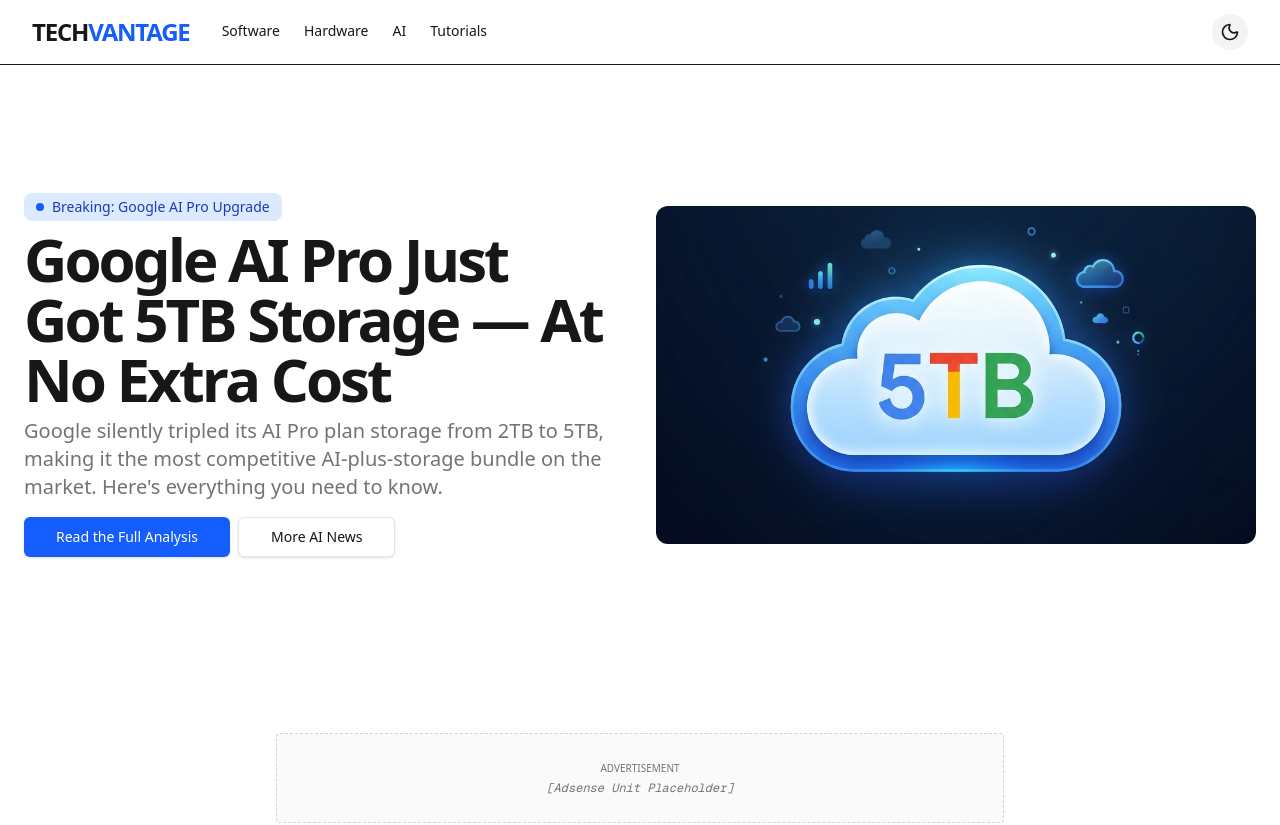
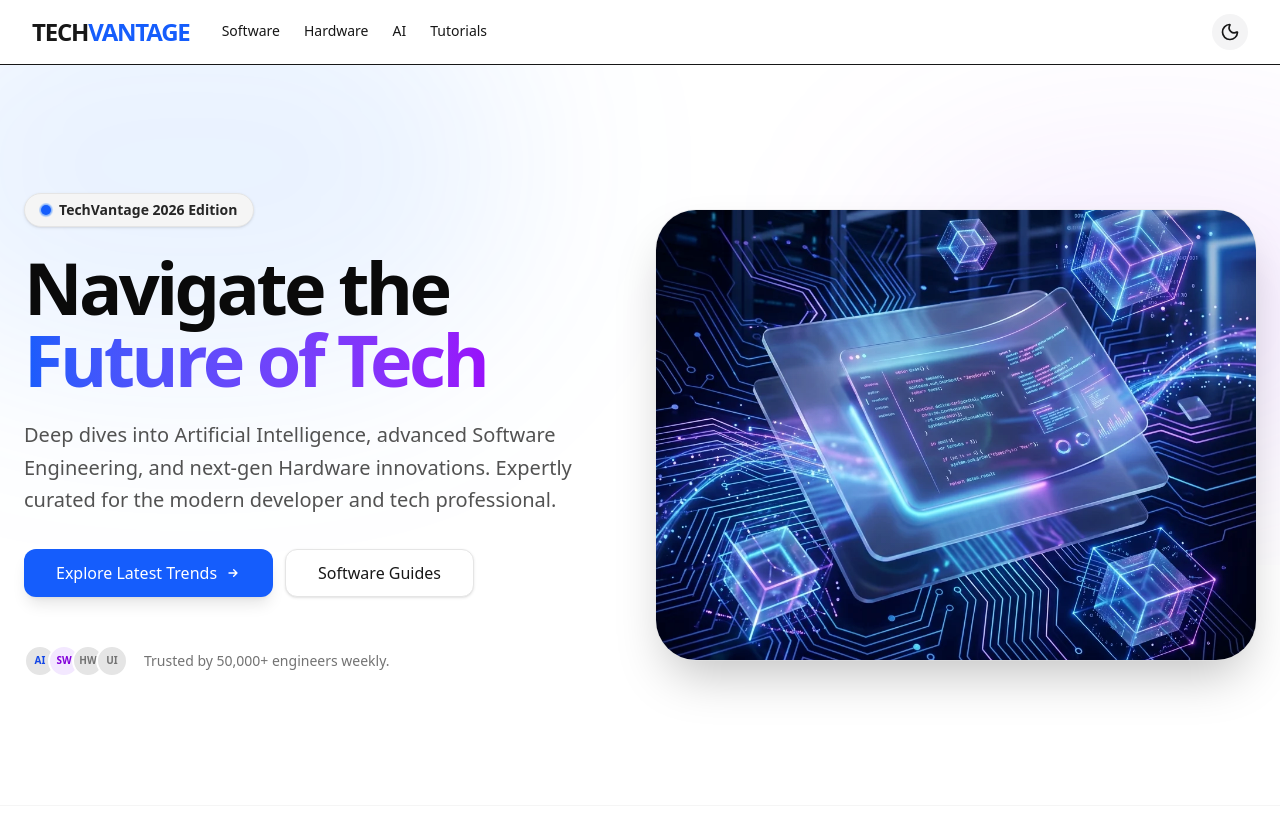
Before and after one commit to BihanMadhusankha/techvantage-blog, a Next.js app: page / in a window 1280 px wide. Shown: the top 825 px of the page. Built offline with nearby package versions, Linux system fonts and the light colour scheme.

Commit message:
Update Claude Opus DB deletion blog to English for US audience

```diff
--- a/src/components/home/Hero.tsx
+++ b/src/components/home/Hero.tsx
@@ -3,53 +3,98 @@
 
 export function Hero() {
   return (
-    <section className="relative w-full py-12 md:py-24 lg:py-32 bg-background overflow-hidden">
-      <div className="container mx-auto px-4 md:px-6">
-        <div className="grid gap-6 lg:grid-cols-[1fr_400px] lg:gap-12 xl:grid-cols-[1fr_600px]">
-          <div className="flex flex-col justify-center space-y-4">
-            <div className="space-y-2">
-              <div className="inline-flex items-center gap-2 rounded-lg bg-blue-100 dark:bg-blue-900/30 px-3 py-1 text-sm font-medium text-blue-800 dark:text-blue-300">
-                <span className="relative flex h-2 w-2">
+    <section className="relative w-full py-16 md:py-24 lg:py-32 bg-white dark:bg-[#0a0a0a] overflow-hidden border-b border-neutral-100 dark:border-neutral-900">
+      {/* Abstract Background Gradients */}
+      <div className="absolute top-0 inset-x-0 h-[500px] pointer-events-none overflow-hidden">
+        <div className="absolute -top-[20%] -left-[10%] w-[50%] h-[80%] rounded-full bg-blue-500/10 dark:bg-blue-600/10 blur-[100px]" />
+        <div className="absolute top-[20%] -right-[10%] w-[40%] h-[60%] rounded-full bg-purple-500/10 dark:bg-purple-600/10 blur-[100px]" />
+      </div>
+
+      <div className="container mx-auto px-4 md:px-6 relative z-10">
+        <div className="grid gap-12 lg:grid-cols-[1fr_500px] xl:grid-cols-[1fr_600px] items-center">
+
+          <div className="flex flex-col justify-center space-y-8">
+            <div className="space-y-6">
+              <div className="inline-flex items-center gap-2 rounded-full bg-neutral-100 dark:bg-neutral-900 px-4 py-1.5 text-sm font-semibold text-neutral-800 dark:text-neutral-200 border border-neutral-200 dark:border-neutral-800 shadow-sm">
+                <span className="relative flex h-2.5 w-2.5">
                   <span className="animate-ping absolute inline-flex h-full w-full rounded-full bg-blue-500 opacity-75"></span>
-                  <span className="relative inline-flex rounded-full h-2 w-2 bg-blue-600"></span>
+                  <span className="relative inline-flex rounded-full h-2.5 w-2.5 bg-blue-600"></span>
                 </span>
-                Breaking: Google AI Pro Upgrade
+                TechVantage 2026 Edition
               </div>
-              <h1 className="text-3xl font-bold tracking-tighter sm:text-5xl xl:text-6xl/none">
-                Google AI Pro Just Got 5TB Storage — At No Extra Cost
+
+              <h1 className="text-4xl font-black tracking-tighter sm:text-6xl xl:text-7xl/none text-neutral-950 dark:text-white">
+                Navigate the <br className="hidden md:block"/>
+                <span className="bg-clip-text text-transparent bg-gradient-to-r from-blue-600 to-purple-600 dark:from-blue-400 dark:to-purple-400">
+                  Future of Tech
+                </span>
               </h1>
-              <p className="max-w-[600px] text-neutral-500 md:text-xl dark:text-neutral-400">
-                Google silently tripled its AI Pro plan storage from 2TB to 5TB, making it the most competitive AI-plus-storage bundle on the market. Here&apos;s everything you need to know.
+
+              <p className="max-w-[600px] text-lg text-neutral-600 md:text-xl/relaxed lg:text-base/relaxed xl:text-xl/relaxed dark:text-neutral-400 font-medium">
+                Deep dives into Artificial Intelligence, advanced Software Engineering, and next-gen Hardware innovations. Expertly curated for the modern developer and tech professional.
               </p>
             </div>
-            <div className="flex flex-col gap-2 min-[400px]:flex-row">
-              <Link
-                href="/blog/google-ai-pro-5tb-storage-upgrade-2026"
-                className="inline-flex h-10 items-center justify-center rounded-md bg-blue-600 px-8 text-sm font-medium text-white shadow transition-colors hover:bg-blue-700 focus-visible:outline-none focus-visible:ring-1 focus-visible:ring-blue-800"
-              >
-                Read the Full Analysis
-              </Link>
+
+            <div className="flex flex-col gap-3 min-[400px]:flex-row">
               <Link
                 href="/category/ai"
-                className="inline-flex h-10 items-center justify-center rounded-md border border-neutral-200 bg-background px-8 text-sm font-medium shadow-sm transition-colors hover:bg-neutral-100 hover:text-neutral-900 focus-visible:outline-none focus-visible:ring-1 focus-visible:ring-neutral-950 dark:border-neutral-800 dark:hover:bg-neutral-800 dark:hover:text-neutral-50"
+                className="group relative inline-flex h-12 items-center justify-center overflow-hidden rounded-xl bg-blue-600 px-8 font-medium text-white shadow-lg transition-all hover:bg-blue-700 hover:shadow-blue-500/25 hover:-translate-y-0.5 focus:outline-none focus:ring-2 focus:ring-blue-600 focus:ring-offset-2 dark:focus:ring-offset-black"
               >
-                More AI News
+                <span className="relative flex items-center gap-2">
+                  Explore Latest Trends
+                  <svg className="w-4 h-4 transition-transform group-hover:translate-x-1" fill="none" stroke="currentColor" viewBox="0 0 24 24"><path strokeLinecap="round" strokeLinejoin="round" strokeWidth="2" d="M13 7l5 5m0 0l-5 5m5-5H6"></path></svg>
+                </span>
+              </Link>
+
+              <Link
+                href="/category/software"
+                className="inline-flex h-12 items-center justify-center rounded-xl border border-neutral-200 bg-white px-8 font-medium text-neutral-900 shadow-sm transition-all hover:bg-neutral-50 hover:-translate-y-0.5 focus:outline-none focus:ring-2 focus:ring-neutral-200 focus:ring-offset-2 dark:border-neutral-800 dark:bg-neutral-950 dark:text-neutral-50 dark:hover:bg-neutral-900 dark:focus:ring-neutral-800 dark:focus:ring-offset-black"
+              >
+                Software Guides
               </Link>
             </div>
+
+            <div className="flex items-center gap-4 pt-4 text-sm font-medium text-neutral-500 dark:text-neutral-400">
+              <div className="flex -space-x-2">
+                {[1, 2, 3, 4].map((i) => (
+                  <div key={i} className={`w-8 h-8 rounded-full border-2 border-white dark:border-[#0a0a0a] bg-neutral-200 dark:bg-neutral-800 flex items-center justify-center text-[10px] font-bold ${i === 1 ? 'bg-blue-100 text-blue-700' : i === 2 ? 'bg-purple-100 text-purple-700' : ''}`}>
+                    {i === 1 ? 'AI' : i === 2 ? 'SW' : i === 3 ? 'HW' : 'UI'}
+                  </div>
+                ))}
+              </div>
+              <p>Trusted by 50,000+ engineers weekly.</p>
+            </div>
           </div>
-          <div className="flex items-center justify-center">
-            <Link href="/blog/google-ai-pro-5tb-storage-upgrade-2026" className="relative aspect-video w-full overflow-hidden rounded-xl bg-neutral-100 dark:bg-neutral-800 block group">
+
+          <div className="mx-auto w-full max-w-[500px] lg:max-w-none">
+            <div className="relative aspect-square md:aspect-[4/3] lg:aspect-square xl:aspect-[4/3] w-full overflow-hidden rounded-[2.5rem] shadow-2xl ring-1 ring-neutral-200/50 dark:ring-neutral-800/50 group">
+              <div className="absolute inset-0 bg-gradient-to-tr from-blue-500/10 to-purple-500/10 z-10 pointer-events-none mix-blend-overlay"></div>
               <Image
-                src="/blog/google-ai-pro-5tb-hero.webp"
-                alt="Google AI Pro plan upgraded to 5TB cloud storage concept visualization"
+                src="/hero/tech_hero_banner.webp"
+                alt="Abstract future tech visualization"
                 fill
                 priority
                 fetchPriority="high"
                 sizes="(max-width: 768px) 100vw, (max-width: 1200px) 50vw, 600px"
-                className="object-cover group-hover:scale-105 transition-transform duration-700"
+                className="object-cover transition-transform duration-1000 group-hover:scale-105"
               />
-            </Link>
+              {/* Floating aesthetic card */}
+              <div className="absolute bottom-6 left-6 right-6 z-20 rounded-2xl bg-white/80 dark:bg-black/80 backdrop-blur-md border border-white/20 dark:border-neutral-800/50 p-5 shadow-xl transform translate-y-4 opacity-0 group-hover:translate-y-0 group-hover:opacity-100 transition-all duration-500 hidden md:block">
+                <div className="flex items-center justify-between">
+                  <div className="flex items-center gap-4">
+                    <div className="w-12 h-12 rounded-full bg-blue-100 dark:bg-blue-900/50 flex items-center justify-center text-blue-600 dark:text-blue-400">
+                      <svg className="w-6 h-6" fill="none" stroke="currentColor" viewBox="0 0 24 24"><path strokeLinecap="round" strokeLinejoin="round" strokeWidth="2" d="M13 10V3L4 14h7v7l9-11h-7z"></path></svg>
+                    </div>
+                    <div>
+                      <p className="text-base font-bold text-neutral-900 dark:text-white">Next-Gen Insights</p>
+                      <p className="text-sm text-neutral-500 dark:text-neutral-400">Updated daily by industry experts</p>
+                    </div>
+                  </div>
+                </div>
+              </div>
+            </div>
           </div>
+
         </div>
       </div>
     </section>
```
Also changed, not shown: public/hero/tech_hero_banner.webp (added), 1 other file (tests, documents, lock files or other folders).
